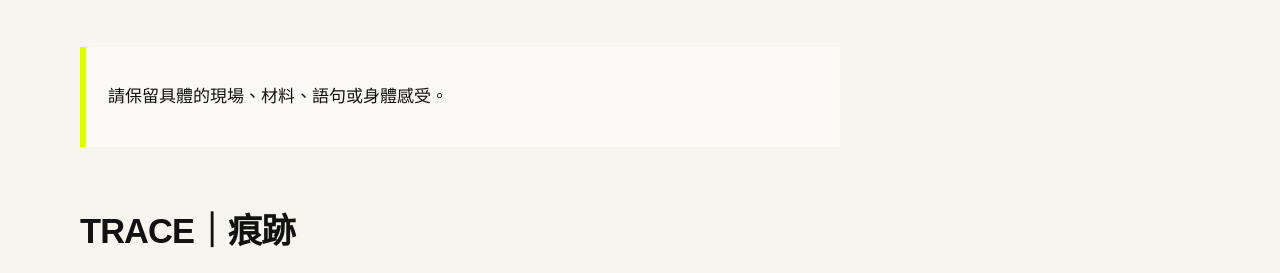
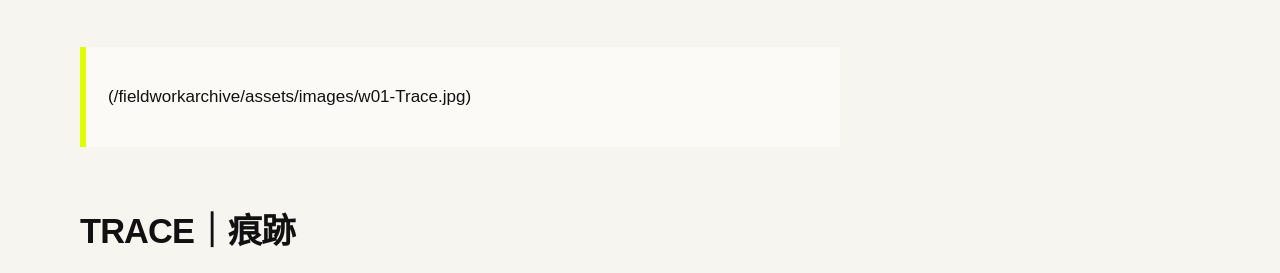
Before and after one commit to aa46946946/fieldworkarchive, a Jekyll site: the page built from weeks/week-02.md, in a window 1280 px wide. Shown: the part 327-600 px from the top of the page. Built offline with Jekyll 4.4.1, drawn with Linux system fonts in a browser that asks for light colours.

Commit message:
Update week-02.md

```diff
--- a/weeks/week-02.md
+++ b/weeks/week-02.md
@@ -7,7 +7,7 @@ permalink: /weeks/week-02/
 
 # 證據如何成立？
 
-> 請保留具體的現場、材料、語句或身體感受。
+> ({{ '/assets/images/w01-Trace.jpg' |relative_url }})
 
 ## TRACE｜痕跡
 
```
